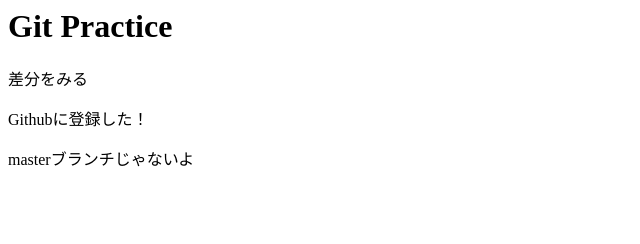
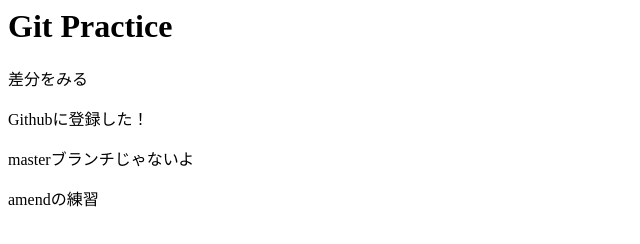
Before and after one commit to nozo-h/git_practice, a plain HTML site: page index.html in a window 1280 px wide. Shown: the whole page, without its empty margins (0-640 px from the left). Drawn offline with Linux system fonts and the light colour scheme.

```diff
--- a/index.html
+++ b/index.html
@@ -2,3 +2,4 @@
 <p>差分をみる</p>
 <p>Githubに登録した！</p>
 <p>masterブランチじゃないよ</p>
+<p>amendの練習</p>
```
